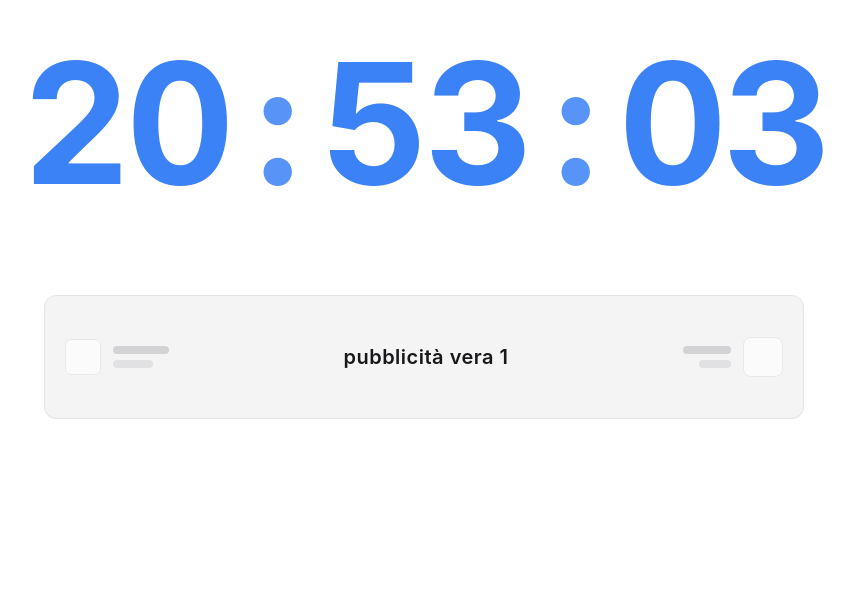
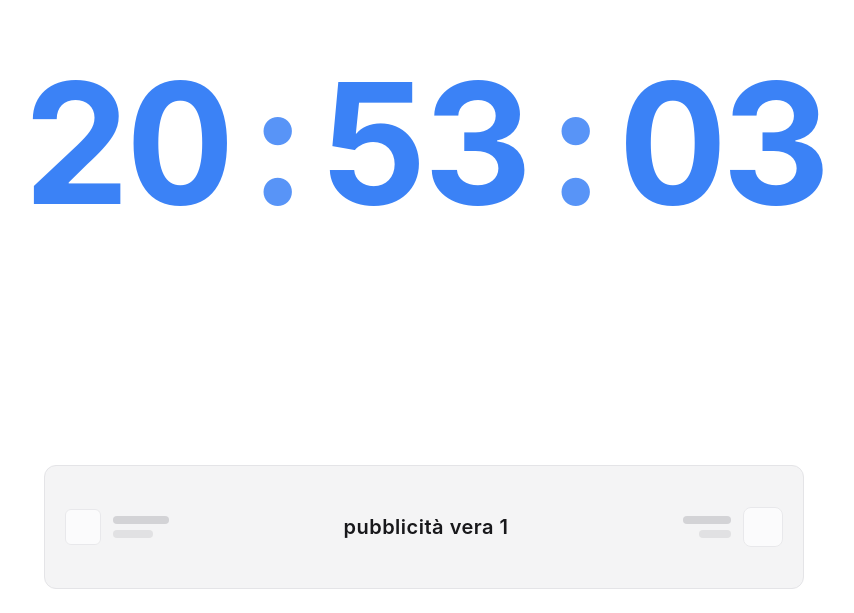
Before and after one commit to Ballarik/OrologioPro, a Next.js app: page /sicuro in a window 1280 px wide. Shown: the part 187-800 px from the top of the page, without its empty margins (216-1070 px from the left). Built offline with nearby package versions, Linux system fonts and the light colour scheme.

Commit message:
Move ad banners and scrolling subtitles to page bottom

```diff
--- a/src/components/ClockPageView.tsx
+++ b/src/components/ClockPageView.tsx
@@ -54,14 +54,13 @@ export function ClockPageView({ mode }: ClockPageViewProps) {
   const clockColor = getClockColor(settings.clockColorId);
 
   return (
-    <main className="flex min-h-dvh w-full flex-col items-center justify-center bg-[var(--app-bg)] px-4 py-8 text-[var(--app-text)] transition-colors duration-300 sm:px-8">
-      <div className="flex w-full max-w-[760px] flex-col items-center gap-10 sm:gap-14">
-        <div className="flex w-full items-center justify-center py-4 sm:py-8">
+    <main className="flex min-h-dvh w-full flex-col items-center gap-6 bg-[var(--app-bg)] px-4 pt-6 pb-4 text-[var(--app-text)] transition-colors duration-300 sm:px-8 sm:pt-8 sm:pb-6">
+      <div className="flex w-full max-w-[760px] flex-1 items-center justify-center py-4">
         <ClockDisplay colorHex={clockColor.hex} mounted={mounted} />
       </div>
 
       <section
-          className={`flex w-full flex-col items-center gap-2 transition-opacity duration-200 ${
+        className={`flex w-full max-w-[760px] shrink-0 flex-col items-center gap-2 transition-opacity duration-200 ${
           mounted ? "opacity-100" : "opacity-0"
         }`}
         aria-label="Spazio pubblicitario"
@@ -70,7 +69,6 @@ export function ClockPageView({ mode }: ClockPageViewProps) {
 
         {mode === "fake" && <MarqueeText text={settings.scrollText} />}
       </section>
-      </div>
     </main>
   );
 }
--- a/src/components/SettingsView.tsx
+++ b/src/components/SettingsView.tsx
@@ -324,18 +324,20 @@ export function SettingsView() {
           </div>
 
           <div
-            className="flex flex-col items-center gap-6 rounded-2xl border border-[var(--app-border)] px-5 py-8 transition-colors duration-300"
+            className="flex min-h-[260px] flex-col items-center justify-between gap-6 rounded-2xl border border-[var(--app-border)] px-5 pt-8 pb-4 transition-colors duration-300 sm:min-h-[300px]"
             style={{
               backgroundColor: activeBackground.bg,
               color: activeBackground.text,
             }}
           >
-            <ClockDisplay
-              colorHex={activeClockColor.hex}
-              size="preview"
-              mounted={mounted}
-            />
-            <div className="flex w-full max-w-xl flex-col items-center gap-1.5">
+            <div className="flex flex-1 items-center justify-center">
+              <ClockDisplay
+                colorHex={activeClockColor.hex}
+                size="preview"
+                mounted={mounted}
+              />
+            </div>
+            <div className="flex w-full max-w-xl shrink-0 flex-col items-center gap-1.5">
               <BannerSlot banner={previewBanner} compact />
               <MarqueeText text={settings.scrollText} />
             </div>
```
Lines whose indentation alone changed are shown as unchanged.
